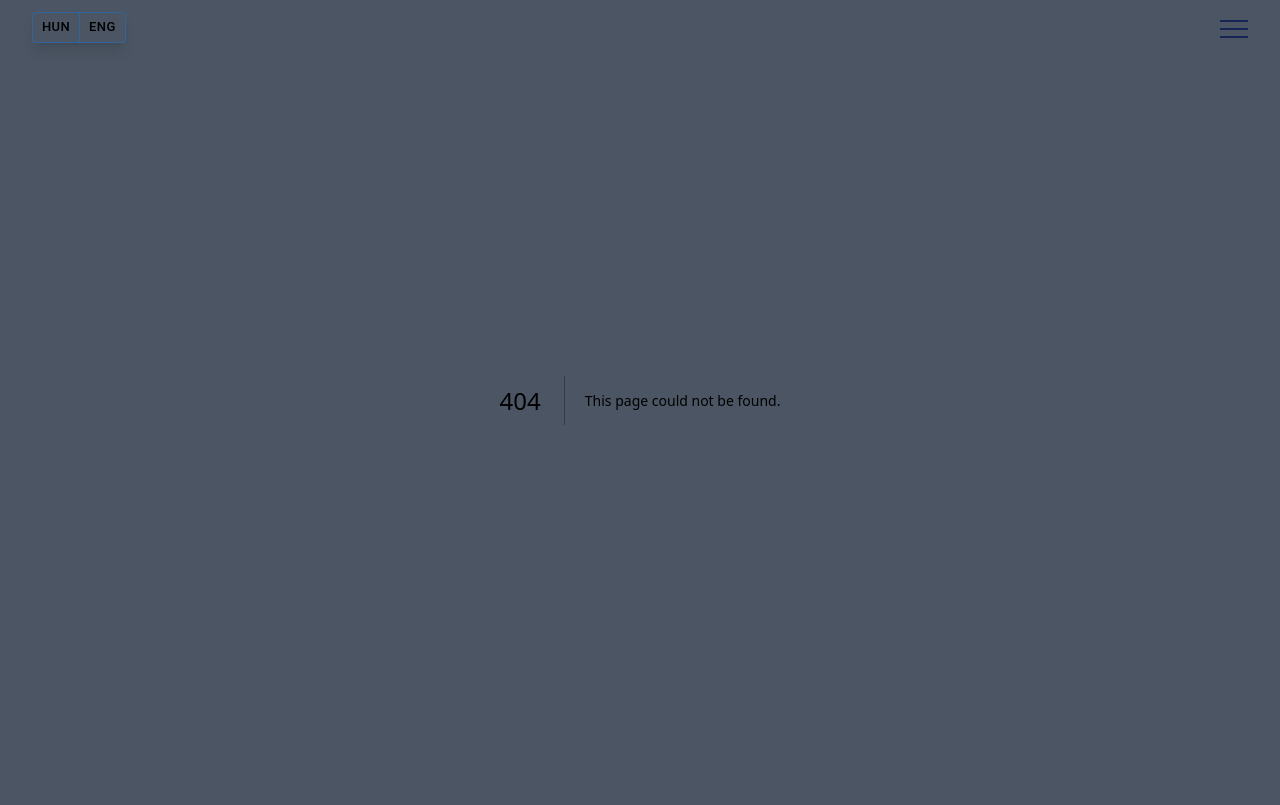
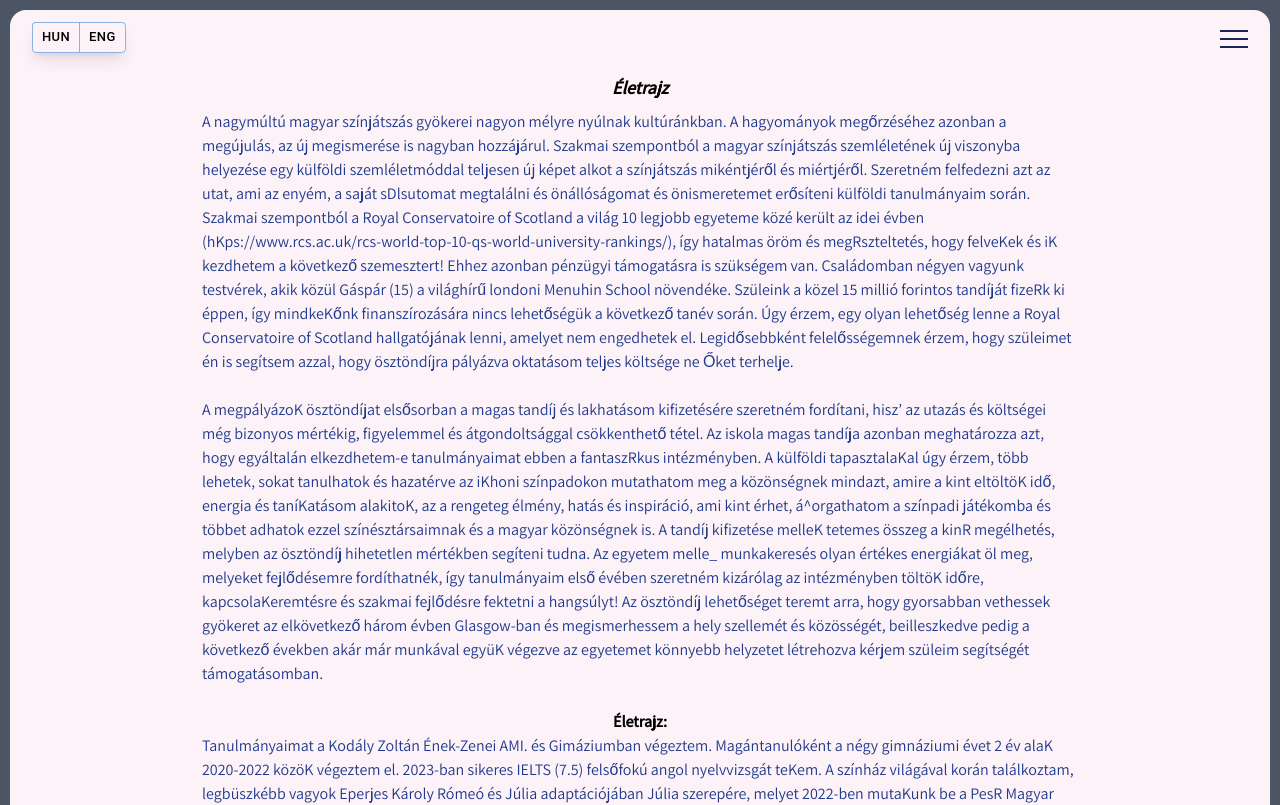
Before and after one commit to vladyslavt97/Anait-Vanoian, a Next.js app: page /biography in a window 1280 px wide. Before the commit this address had no page. Shown: the top 805 px of the page. Built offline with nearby package versions, Linux system fonts and the light colour scheme.

Commit message:
bio and navigation

```diff
--- /dev/null
+++ b/app/biography/page.tsx
@@ -0,0 +1,22 @@
+"use client"
+
+import Bio from "@/components/Bio";
+import { useStore } from "@/components/State";
+
+type Props = {}
+
+interface languagesState {
+  language: string,
+}
+
+export default function Page({}: Props) {
+  const language = useStore((state: languagesState) => state.language);
+
+  return (
+    <div className="bg-pink-50 rounded-2xl m-2.5 p-4 ">
+        {language === "hun" && <h1 className="font-bold text-center py-2 text-lg italic text-black mt-10" style={{ textShadow: "1px 1px 10px rgba(255, 255, 255, 0.5)" }}>Életrajz</h1>}
+        {language === "eng" && <h1 className="font-bold text-center py-2 text-lg italic text-black mt-10" style={{ textShadow: "1px 1px 10px rgba(255, 255, 255, 0.5)" }}>Biography</h1>}
+        <Bio/>
+    </div>
+  )
+}
--- a/app/page.tsx
+++ b/app/page.tsx
@@ -35,9 +35,7 @@ export default function Home() {
       >
         <Image src="/hanna.jpeg" alt="" width={300} height={300} priority={true} className="rounded-2xl shadow-white"/>
       </motion.div>
-      {language === "hun" && <h1 className="font-bold text-center py-2 text-lg italic text-black mt-10" style={{ textShadow: "1px 1px 10px rgba(255, 255, 255, 0.5)" }}>Életrajz</h1>}
-      {language === "eng" && <h1 className="font-bold text-center py-2 text-lg italic text-black mt-10" style={{ textShadow: "1px 1px 10px rgba(255, 255, 255, 0.5)" }}>Biography</h1>}
-      <Bio/>
+
     </main>
   )
 }
--- a/components/Bio.tsx
+++ b/components/Bio.tsx
@@ -10,9 +10,9 @@ interface languagesState {
 export default function Bio({}: Props) {
     const language = useStore((state: languagesState) => state.language);
   return (
-    <>
+    <div>
     {language === "hun" && <HunBio/>}
     {language === "eng" && <EngBio/>}
-    </>
+    </div>
   )
 }
--- a/components/EngBio.tsx
+++ b/components/EngBio.tsx
@@ -3,7 +3,7 @@ type Props = {}
 
 export default function HunBio({}: Props) {
 
-    const divstyle = " bg-gray-400/50 p-2 rounded-2xl mt-5 ";
+    const divstyle = "rounded-2xl mt-5 ";
 
 
   return (
--- a/components/Navigation.tsx
+++ b/components/Navigation.tsx
@@ -48,14 +48,21 @@ export default function Navigation({}: Props) {
             initial={{y:-270}}
             animate={{y:0}}
             transition={{duration:1}}
-            className=" h-[30%] bg-gradient-to-b from-gray-700 to-gray-900 w-full flex flex-col justify-center items-center gap-10 z-40 fixed top-0 rounded-bl-lg rounded-br-lg text-white"
+            className=" h-[40%] bg-gradient-to-b from-gray-700 to-gray-900 w-full flex flex-col justify-center items-center gap-10 z-40 fixed top-0 rounded-bl-lg rounded-br-lg text-white"
             >
+              <motion.div
+              initial={{x:-5, opacity:0}}
+              animate={{x:0, opacity:1}}
+              transition={{duration:1, delay:0.4}}
+              >
+                <Link href="/" onClick={e => toggleOpen(false)} className={pathname === "/" ? "bg-blue-400/50 px-2 py-1 rounded-full italic w-20 mx-auto font-bold" : "w-20 mx-auto font-mono"}>{language === "hun" ? "Kezdőlap" : "Home"}</Link>
+              </motion.div>
               <motion.div
               initial={{x:-10, opacity:0}}
               animate={{x:0, opacity:1}}
               transition={{duration:1, delay:0.6}}
               >
-                <Link href="/" onClick={e => toggleOpen(false)} className={pathname === "/" ? "bg-blue-400/50 px-2 py-1 rounded-full italic w-20 mx-auto font-bold" : "w-20 mx-auto font-mono"}>{language === "hun" ? "Életrajz" : "Biography"}</Link>
+                <Link href="/biography" onClick={e => toggleOpen(false)} className={pathname === "/biography" ? "bg-blue-400/50 px-2 py-1 rounded-full italic w-20 mx-auto font-bold" : "w-20 mx-auto font-mono"}>{language === "hun" ? "Életrajz" : "Biography"}</Link>
               </motion.div>
               <motion.div
               initial={{x:-20, opacity:0}}
```
